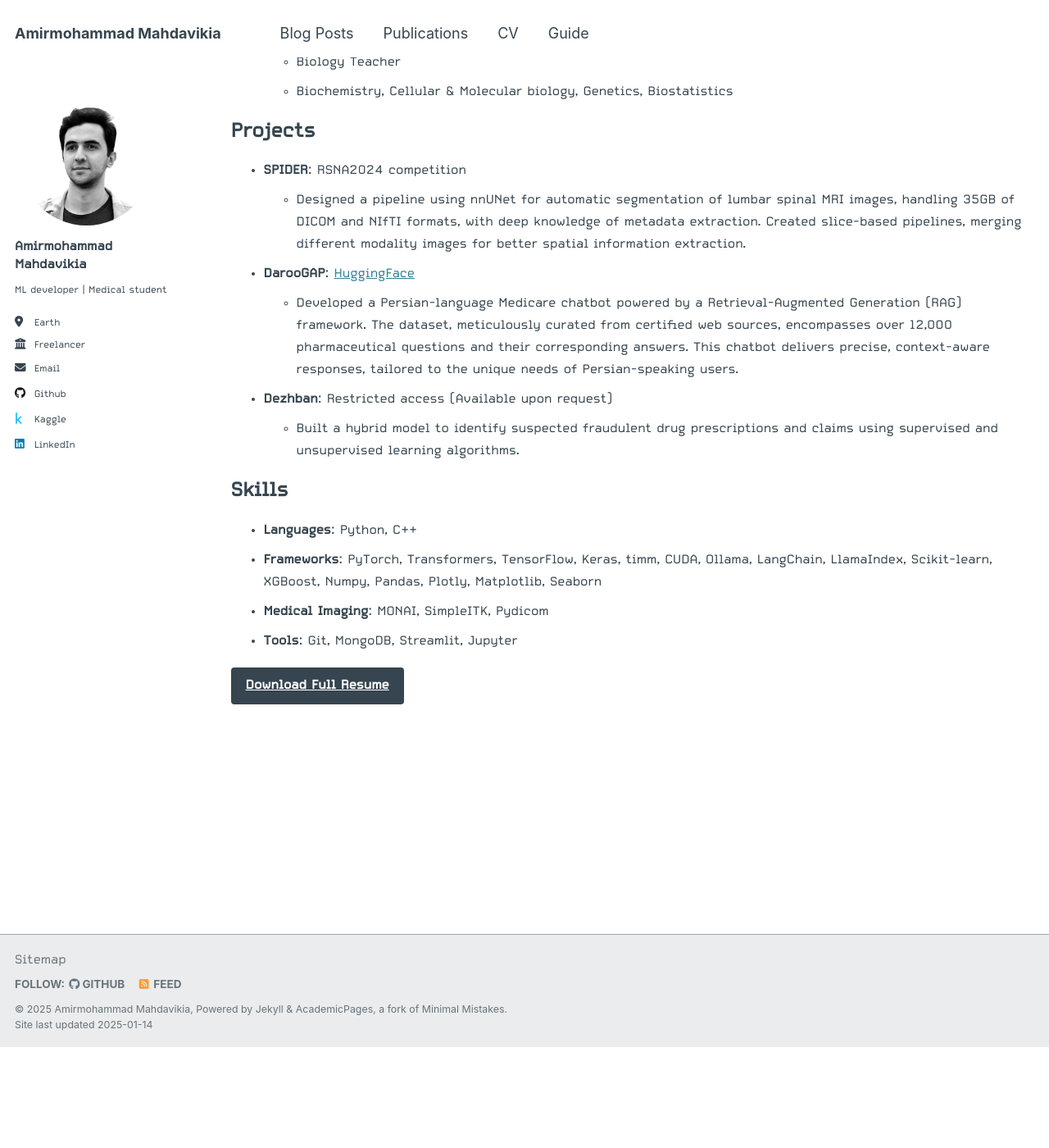
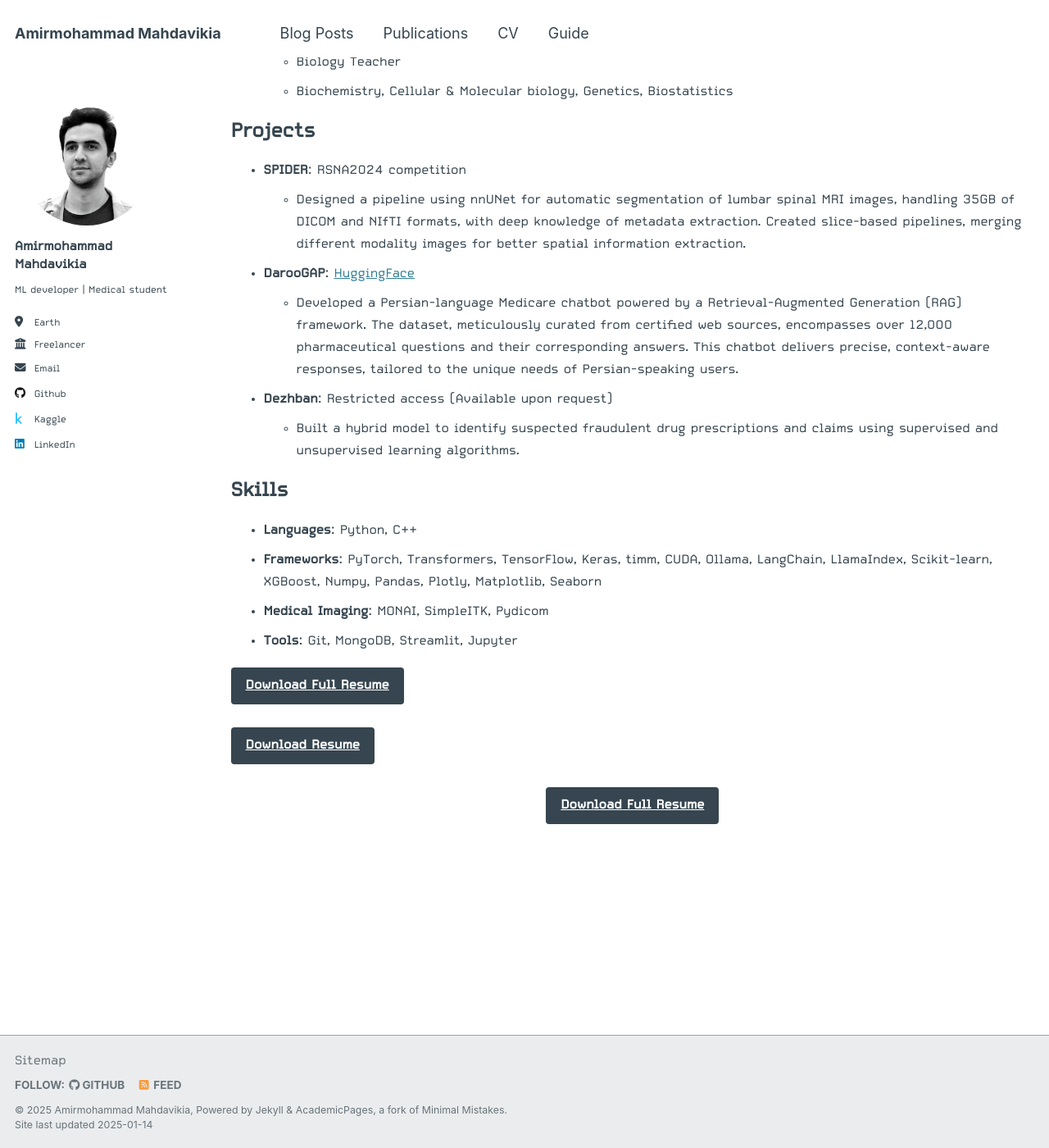
Before and after one commit to ammomahdavikia/ammomahdavikia.github.io, a Jekyll site: the page built from _pages/cv.md, in a window 1280 px wide and 1400 px high, scrolled down 386 px. Shown: the whole window at 82% size. Built offline with Jekyll 4.4.1, drawn with Linux system fonts in a browser that asks for light colours; before the commit the page ends 1663 px from its top, so only the background shows below that.

Commit message:
Update the resume

```diff
--- a/_pages/cv.md
+++ b/_pages/cv.md
@@ -44,3 +44,9 @@ Skills
 
 
 [Download Full Resume](/files/Resume-Amirmohammad.pdf){: .btn }
+
+<a href="/files/Resume-Amirmohammad.pdf" class="btn btn--centered">Download Resume</a>
+
+<div class="button-wrapper">
+    <a href="resume.pdf" class="btn btn--centered">Download Full Resume</a>
+</div>
--- a/_sass/custom/custom.scss
+++ b/_sass/custom/custom.scss
@@ -40,6 +40,19 @@
     transform: scale(0.95);
   }
 
+  .button-wrapper {
+    display: flex;               // Enables Flexbox layout.
+    justify-content: center;     // Horizontally centers the button.
+    align-items: center;         // Vertically centers the button.
+    margin-top: 10px;            // Adjust to fine-tune the vertical position.
+    height: 50px;               // Set the height of the section for positioning.
+ }
+
+ .btn--centered {
+     font-size: 18px;             // Adjust font size as needed.
+ }
+
+
   /* Apply to specific sections */
  .navbar, /* For layout bar */
  .info-section, /* Replace with actual class for the info section */
```
